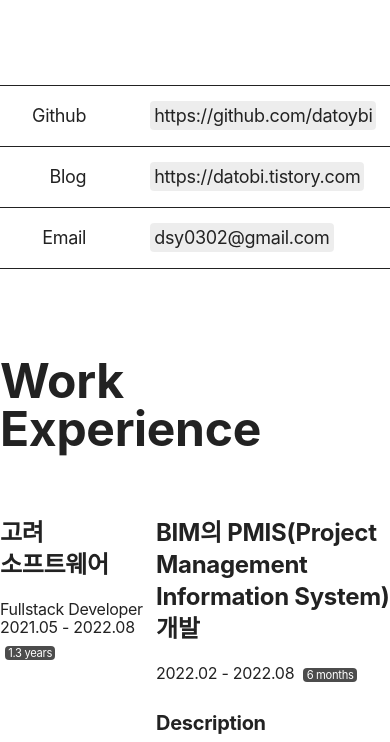
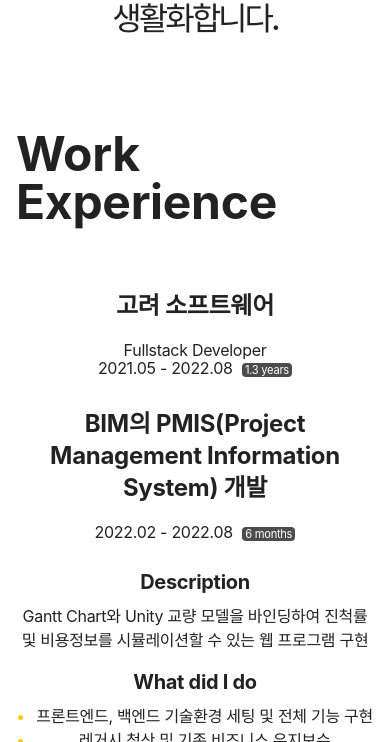
Before and after one commit to datoybi/portfolio, a website with bundled scripts: page index.html in a window 390 px wide. Shown: the part 760-1502 px from the top of the page. Built offline with nearby package versions, Linux system fonts and the light colour scheme.

Commit message:
반응형 구현

```diff
--- a/src/components/About.js
+++ b/src/components/About.js
@@ -4,7 +4,7 @@ export function About({ $app, initialState }) {
 
   this.render = () => {
     let htmlString = this.$target.innerHTML;
-    htmlString += `<section class="pt-16">
+    htmlString += `<section class="pt-16 md:text-left text-center">
 			<p class="mb-11 big-paragraph">
 				${this.state}
 			</p>
--- a/src/components/App.js
+++ b/src/components/App.js
@@ -9,13 +9,13 @@ export function App({ $app, initialState }) {
 
   new Title({ $app, initialState: this.state.name });
   new About({ $app, initialState: this.state.aboutMe });
-  new Contacts({
-    $app,
-    initialState: {
-      name: this.state.name,
-      contacts: this.state.contacts,
-    },
-  });
+  // new Contacts({
+  //   $app,
+  //   initialState: {
+  //     name: this.state.name,
+  //     contacts: this.state.contacts,
+  //   },
+  // });
   new Projects({
     $app,
     initialState: this.state.workProject,
--- a/src/components/Projects.js
+++ b/src/components/Projects.js
@@ -10,13 +10,13 @@ export function Projects({ $app, initialState, title }) {
 		${this.state.reduce(
       (outerAcc, outerEl) =>
         outerAcc +
-        `<div class="flex border-b">
-						<div class="w-2/5">
+        `<div class="flex md:flex-row flex-col border-b">
+						<div class="md:w-2/5 pb-7 md:text-left text-center">
 							<h2 class="text-2xl font-bold mb-4">${outerEl.company}</h2>
 							<p>${outerEl.position}</p>
 							<p class="-mt-1.5">${outerEl.date}</p>
 						</div>
-						<div class="w-3/5 pb-7">
+						<div class="md:w-3/5 pb-7 md:text-left text-center">
 						${outerEl.projects.reduce(
               (innerAcc, innerEl, i) =>
                 innerAcc +
@@ -37,7 +37,7 @@ export function Projects({ $app, initialState, title }) {
 											</ul>
 											<h3 class="text-xl font-bold mb-2">Tech Stack</h3>
 											<p class="mb-4">${innerEl.stack}</p>
-											${innerEl.gif ? `<img src="${innerEl.gif}" />` : ""}
+											${innerEl.gif ? `<img class="inline-block" src="${innerEl.gif}" />` : ""}
 										</div>
 								`,
               ""
--- a/src/input.css
+++ b/src/input.css
@@ -12,6 +12,8 @@
       Noto Color Emoji;
     letter-spacing: -0.3px;
     color: #222;
+    margin-left: 1rem;
+    margin-right: 1rem;
   }
 
   ul {
@@ -19,6 +21,7 @@
     list-style-type: disc;
     margin-left: 1.2rem;
   }
+
   li::marker {
     color: #f8cd07;
   }
```
Also changed, not shown: dist/output.css.
